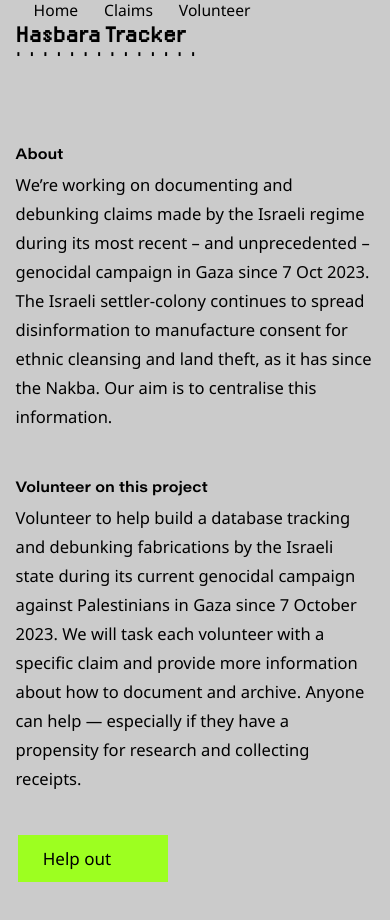
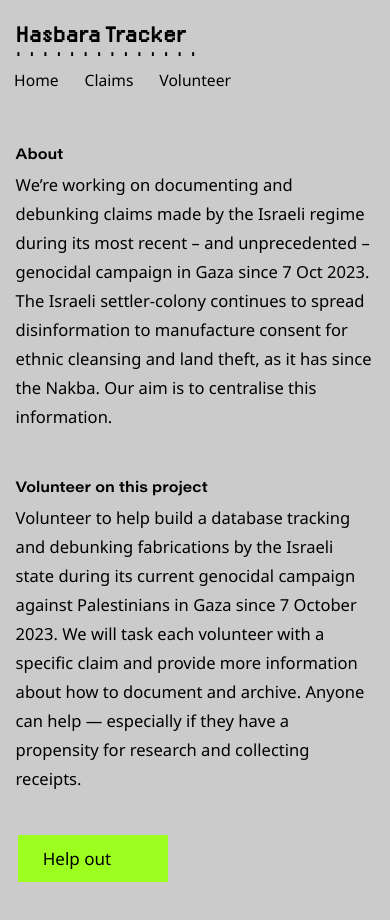
Before and after one commit to tamtzekin/hasbara-tracker, a React (Create React App) app: page / in a window 390 px wide. Shown: the top 920 px of the page. Built offline with nearby package versions, Linux system fonts and the light colour scheme.

Commit message:
navbar pos for mobile

```diff
--- a/src/App.css
+++ b/src/App.css
@@ -147,8 +147,8 @@ a::selection {
     }
 
     .navbar {
-        margin-left: -53%;
-        margin-top: -6%;
+        margin-left: -58%;
+        margin-top: 12%;
     }
 
     #dots {
```
